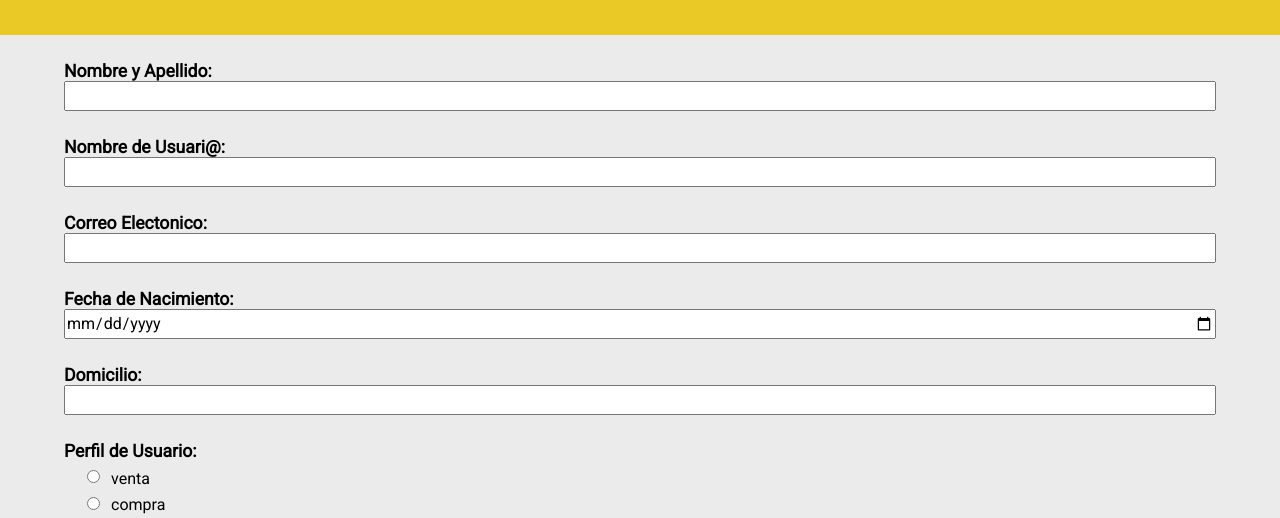
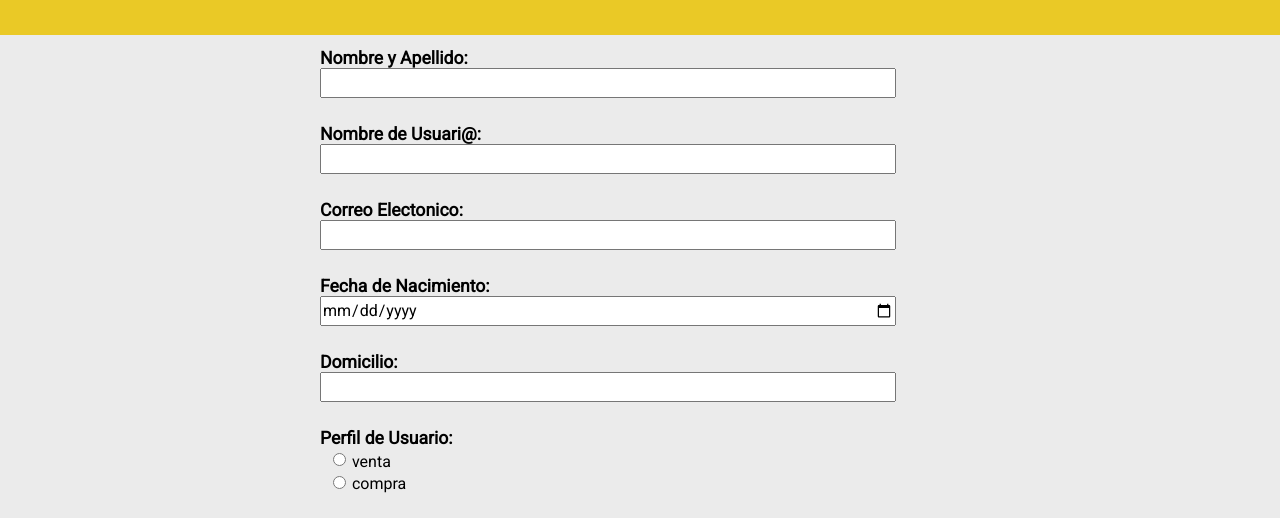
Before and after one commit to Tade0G/mercado-liebre-DH2023, a website: page views/register.html in a window 1280 px wide. Shown: the part 174-692 px from the top of the page. Drawn offline with Linux system fonts and the light colour scheme; files that its build step writes are made by us from their sources; files whose address does not match are found by name.

Commit message:
configurando media querrys para el formulario de registro

```diff
--- a/public/css/styles-register.css
+++ b/public/css/styles-register.css
@@ -36,3 +36,29 @@
 }
 
 /*footer*/
+
+
+@media (min-width:769px){
+
+	.formulario{
+		width:100%;
+		display:flex;
+		flex-wrap:wrap;
+		justify-content:center;
+	}
+	.campo{
+		width:70%;
+	}
+	.campo__input{
+		width:90%;
+	}
+
+}
+
+@media (min-width:1024px){
+
+	.campo{
+		width:50%;
+		margin:1% 5vw;
+	}
+}
```
